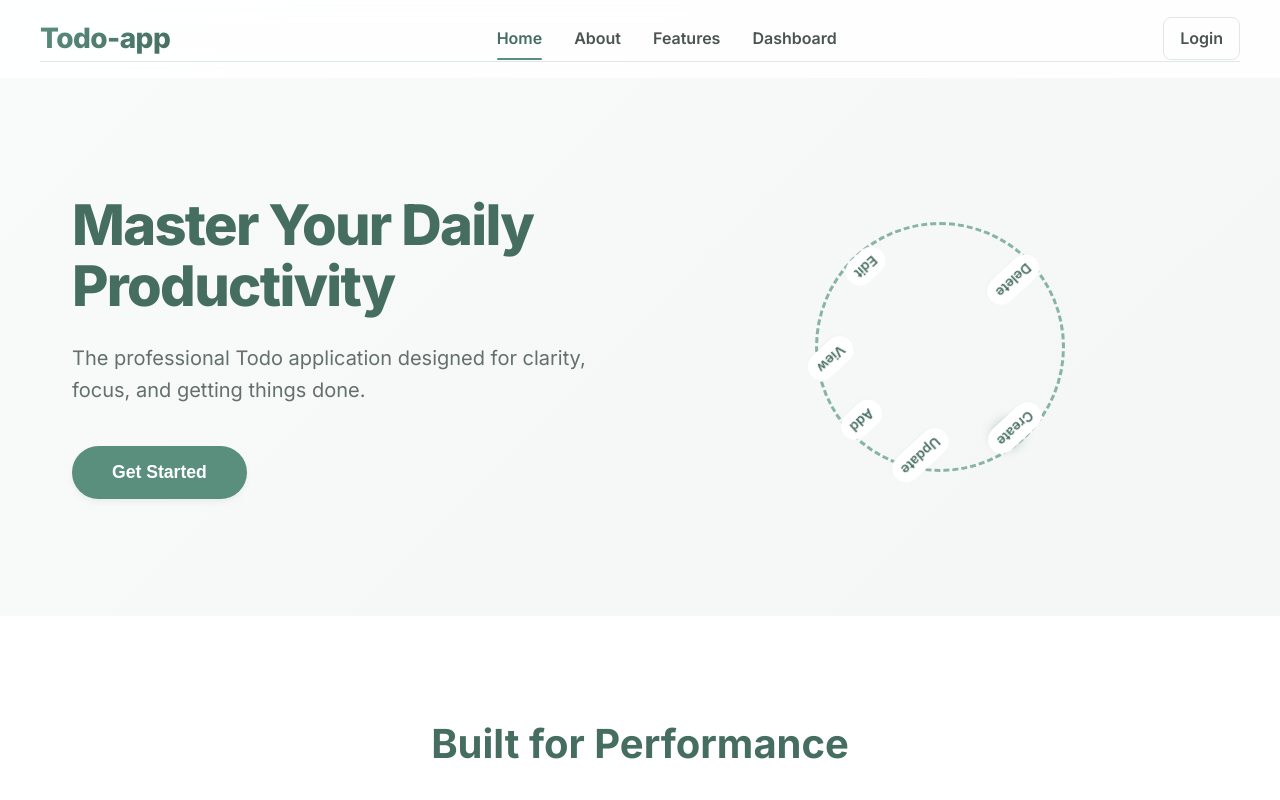
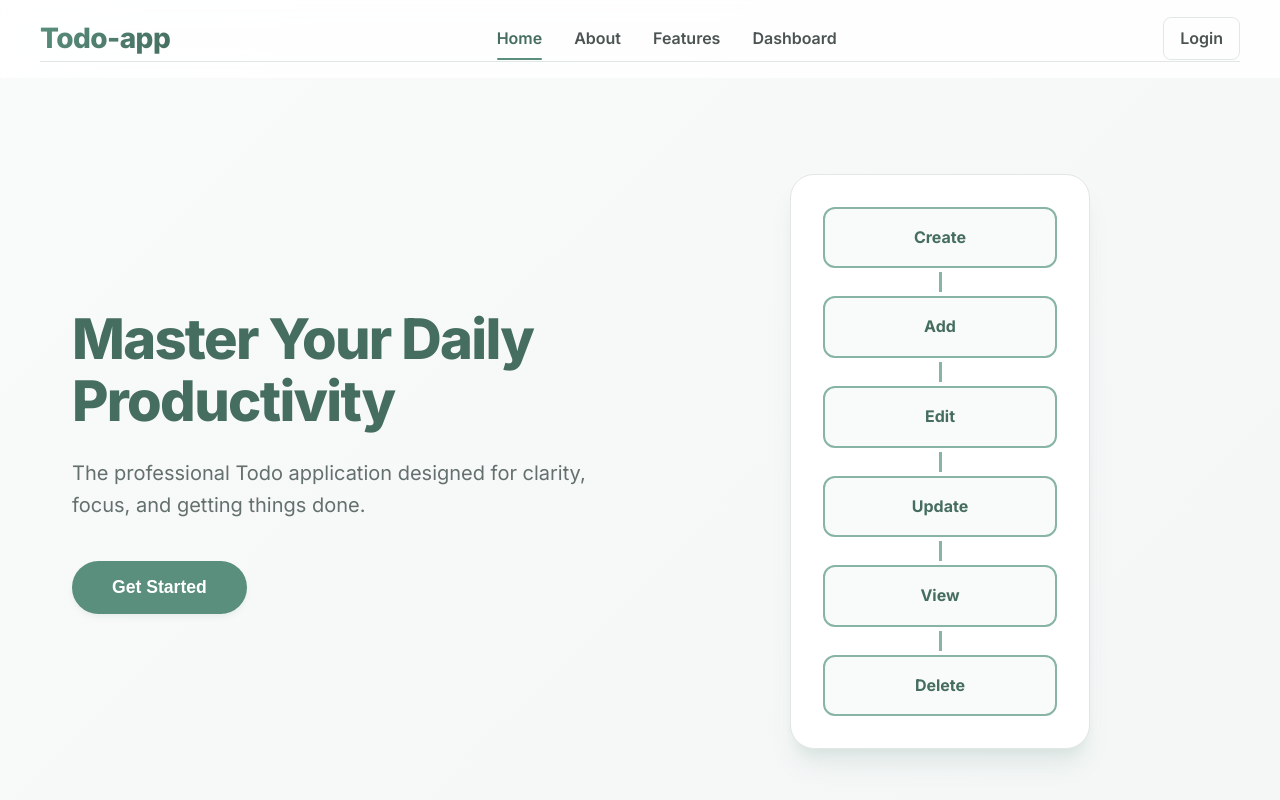
Before and after one commit to AreebaSadiq23/Todo-application, a Next.js app in the folder frontend/: page / in a window 1280 px wide. Shown: the top 800 px of the page. Built offline with nearby package versions, Linux system fonts and the light colour scheme; no server answers.

Commit message:
feat: replace circular animation with static workflow chain

```diff
--- a/frontend/app/home.css
+++ b/frontend/app/home.css
@@ -56,64 +56,44 @@
   box-shadow: var(--shadow-lg);
 }
 
-/* Circular Workflow Animation */
-.circular-workflow {
+/* Workflow Chain */
+.workflow-chain {
   display: flex;
-  justify-content: center;
+  flex-direction: column;
   align-items: center;
-  padding: 3rem;
+  padding: 2rem;
+  background: white;
+  border-radius: var(--radius-2xl);
+  border: 1px solid var(--gray-200);
+  box-shadow: var(--shadow-xl);
+  width: 100%;
+  max-width: 300px;
+  margin: 0 auto;
 }
 
-.circle-track {
-  width: 250px;
-  height: 250px;
-  border: 3px dashed var(--primary-light);
-  border-radius: 50%;
-  position: relative;
-  display: flex;
-  justify-content: center;
-  align-items: center;
+.chain-node {
+  width: 100%;
+  padding: 1rem 2rem;
+  background: var(--gray-50);
+  border: 2px solid var(--primary-light);
+  border-radius: var(--radius-lg);
+  font-weight: 700;
+  color: var(--primary-dark);
+  text-align: center;
+  transition: all var(--transition-base);
 }
 
-.circle-animation {
-  width: 220px;
-  height: 220px;
-  position: relative;
-  animation: rotateCircle 15s linear infinite;
+.chain-node:hover {
+  background: var(--primary);
+  color: white;
+  transform: scale(1.05);
 }
 
-.workflow-dot {
-  position: absolute;
-  top: -10px;
-  left: 50%;
-  width: 20px;
+.chain-connector {
+  width: 3px;
   height: 20px;
-  background: var(--primary);
-  border-radius: 50%;
-  box-shadow: 0 0 15px var(--primary);
-}
-
-.label {
-  position: absolute;
-  font-weight: 600;
-  color: var(--primary-dark);
-  background: white;
-  padding: 0.2rem 0.6rem;
-  border-radius: var(--radius-full);
-  font-size: 0.85rem;
-  box-shadow: var(--shadow-sm);
-}
-
-.create { top: 0; left: 50%; transform: translate(-50%, -50%); }
-.add { top: 50%; right: -20px; transform: translate(0, -50%); }
-.edit { bottom: 0; left: 50%; transform: translate(-50%, 50%); }
-.delete { top: 50%; left: -20px; transform: translate(0, -50%); }
-.update { top: 20%; right: 10%; transform: translate(50%, -50%); }
-.view { bottom: 20%; right: 10%; transform: translate(50%, 50%); }
-
-@keyframes rotateCircle {
-  from { transform: rotate(0deg); }
-  to { transform: rotate(360deg); }
+  background: var(--primary-light);
+  margin: 0.25rem 0;
 }
 
 .features-section {
--- a/frontend/app/page.tsx
+++ b/frontend/app/page.tsx
@@ -31,18 +31,18 @@ const Home = () => {
             </button>
           </div>
           <div className="hero-visual">
-            <div className="circular-workflow">
-              <div className="circle-track">
-                <div className="circle-animation">
-                  <div className="workflow-dot"></div>
-                  <div className="label create">Create</div>
-                  <div className="label add">Add</div>
-                  <div className="label edit">Edit</div>
-                  <div className="label delete">Delete</div>
-                  <div className="label update">Update</div>
-                  <div className="label view">View</div>
-                </div>
-              </div>
+            <div className="workflow-chain">
+              <div className="chain-node">Create</div>
+              <div className="chain-connector"></div>
+              <div className="chain-node">Add</div>
+              <div className="chain-connector"></div>
+              <div className="chain-node">Edit</div>
+              <div className="chain-connector"></div>
+              <div className="chain-node">Update</div>
+              <div className="chain-connector"></div>
+              <div className="chain-node">View</div>
+              <div className="chain-connector"></div>
+              <div className="chain-node">Delete</div>
             </div>
           </div>
         </div>
```
